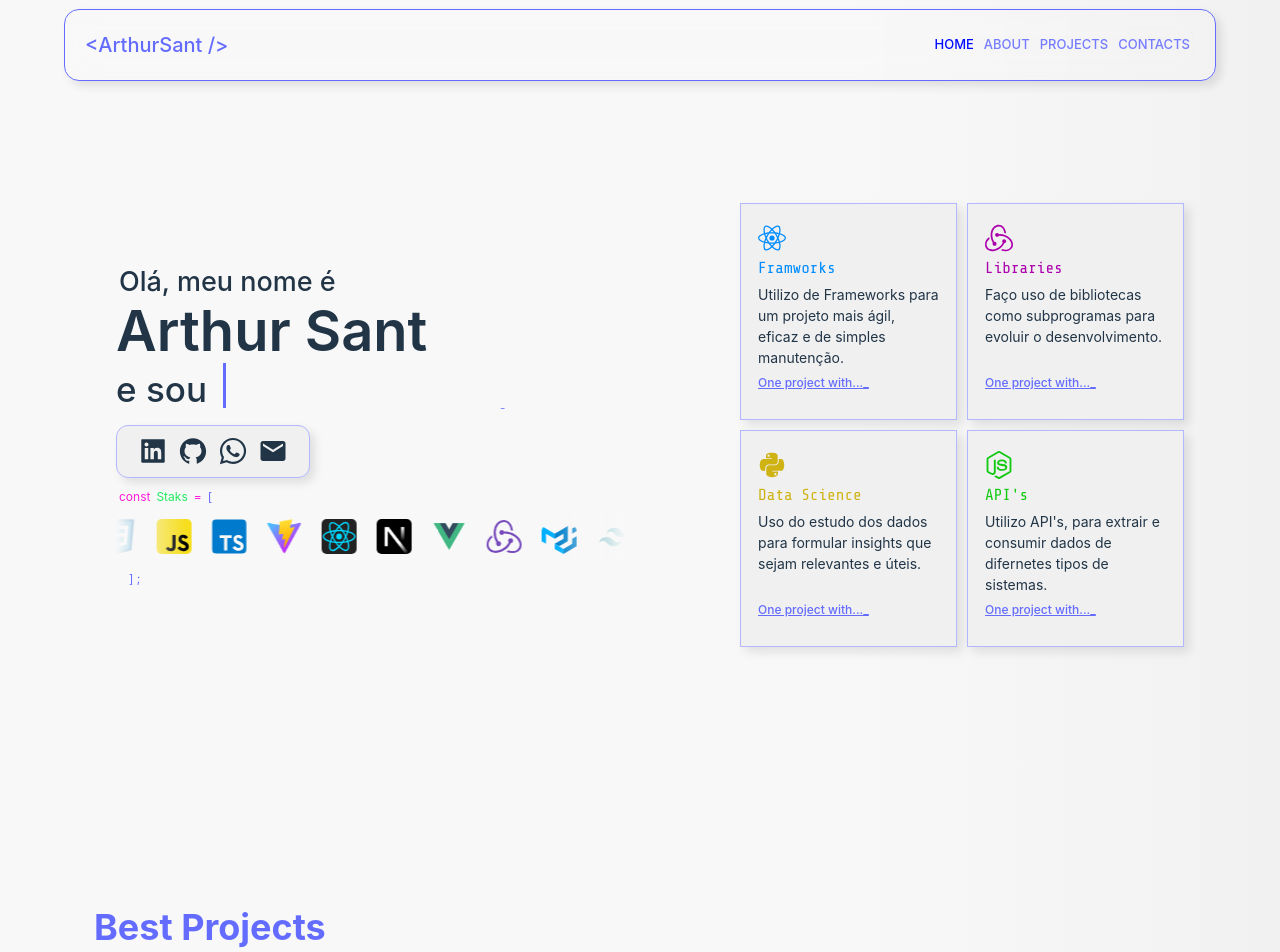
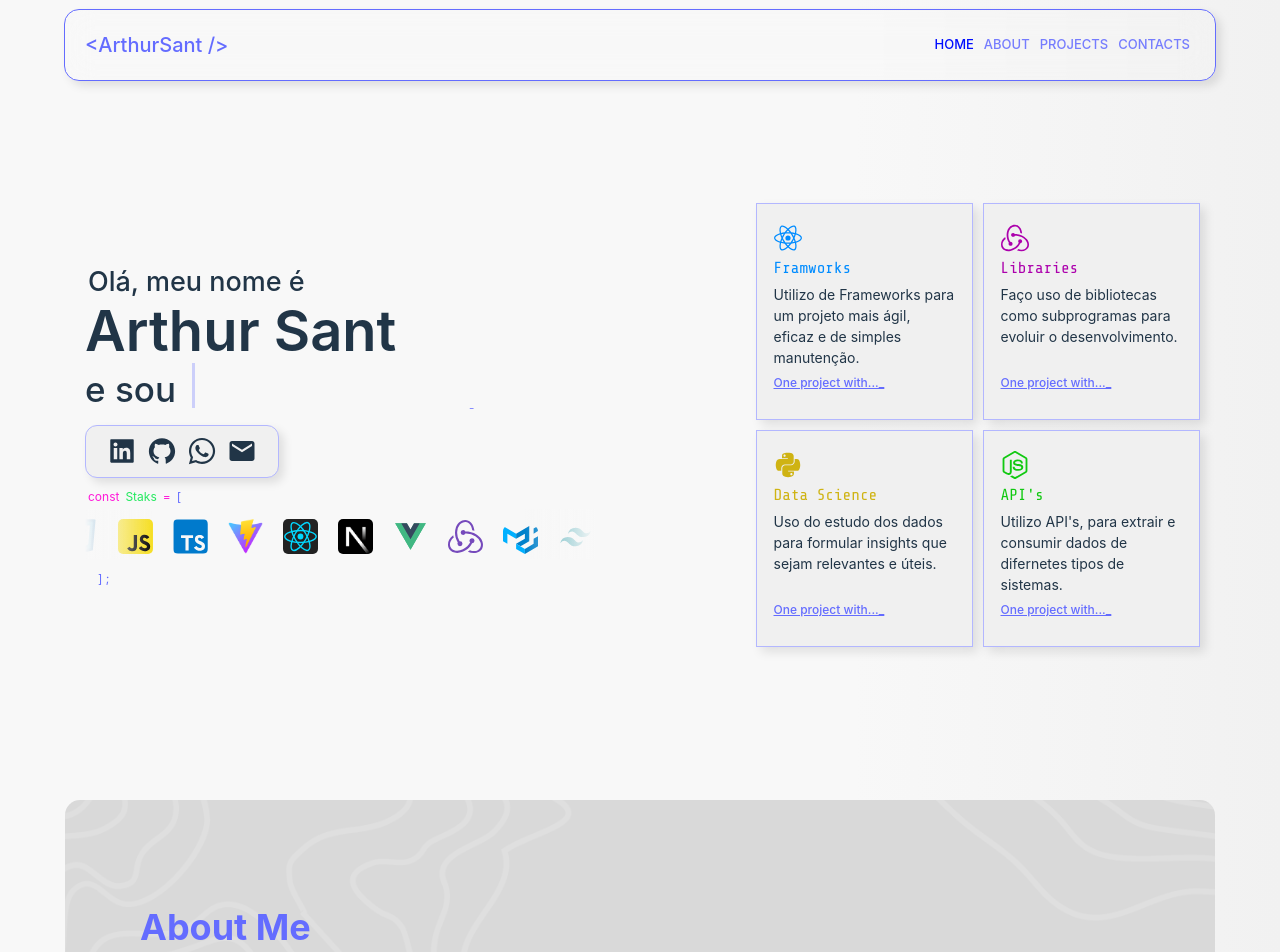
Before and after one commit to ArthurSantDev/ArthurSant, a React (Vite) app: page / in a window 1280 px wide. Shown: the top 952 px of the page. Built offline with nearby package versions, Linux system fonts and the light colour scheme; grey boxes are pictures that could not be loaded.

Commit message:
THE ERROR WAS IN THE ABOUT SECTION

```diff
--- a/src/pages/About/index.css
+++ b/src/pages/About/index.css
@@ -88,6 +88,7 @@
 
    #About {
       height: 100%;
+      overflow-x: hidden;
    }
 
    #About .Title {
@@ -102,6 +103,7 @@
       width: 100%;
       margin-top: 15px;
    }
+
    .about-img img {
       width: 220px;
       margin: 0 0px 0 0;
--- a/src/routes/Home/index.jsx
+++ b/src/routes/Home/index.jsx
@@ -6,6 +6,7 @@ const index = () => {
   return (
     <div>
       <Home />
+      <About />
       <Projects />
     </div>
   )
```
